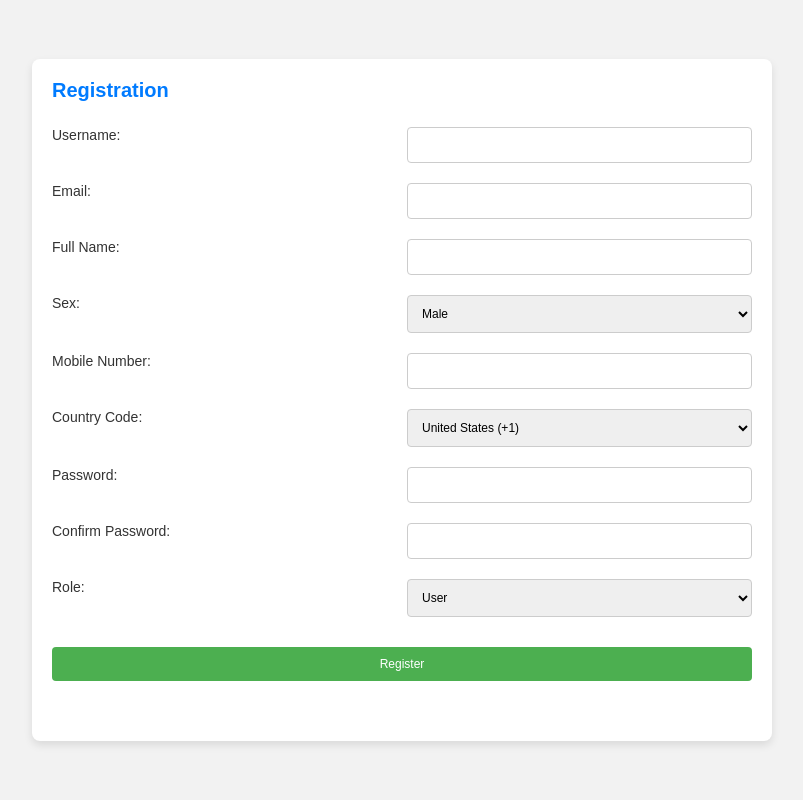
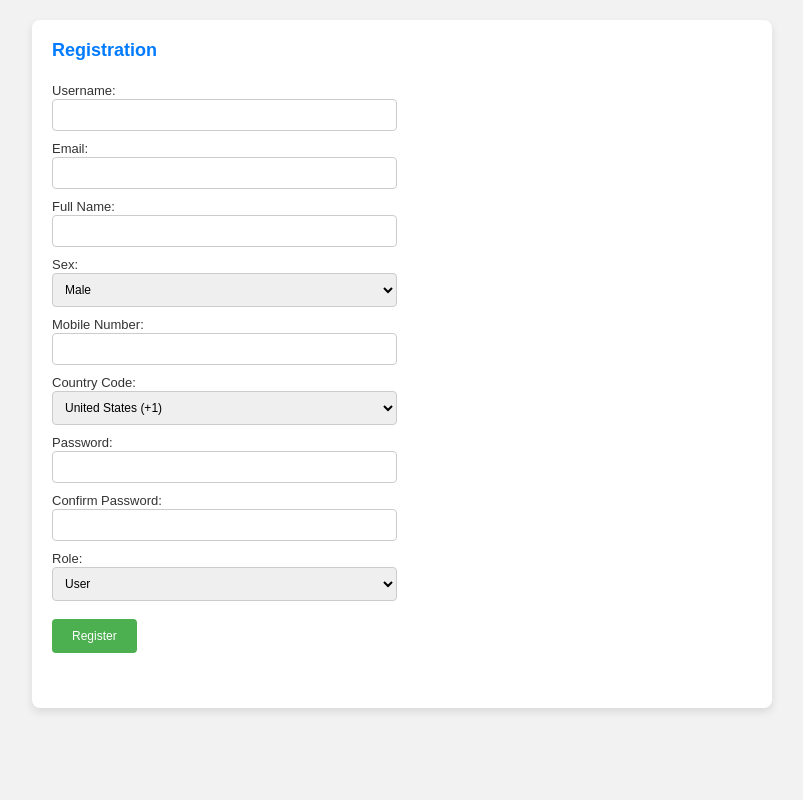
Before and after one commit to vidved123/MyLibrary, a Flask app: template templates/register.html in a window 1280 px wide. Shown: the whole page, without its empty margins (238-1041 px from the left). Run offline with Flask 3, Linux system fonts and the light colour scheme; the template is opened without the code that fills it, so the values that code supplies are empty.

Commit message:
Update register.html

```diff
--- a/templates/register.html
+++ b/templates/register.html
@@ -2,93 +2,12 @@
 <html lang="en">
 <head>
     <title>Registration</title>
-    <style>
-        body {
-            font-family: Arial, sans-serif;
-            background-color: #f2f2f2;
-            display: flex;
-            justify-content: center;
-            align-items: center;
-            height: 100vh;
-            margin: 0;
-            padding: 10px;
-            box-sizing: border-box;
-        }
-        .container {
-            background-color: #ffffff;
-            padding: 20px; /* Adjusted padding for better fit */
-            border-radius: 8px;
-            box-shadow: 0 4px 8px rgba(0, 0, 0, 0.1);
-            width: 100%;
-            max-width: 700px; /* Adjusted max-width */
-            text-align: left; /* Align text to the left */
-            display: grid; /* Use grid layout */
-            grid-template-columns: 1fr 1fr; /* Two columns for landscape form */
-            gap: 10px; /* Reduced space between fields */
-        }
-        h2 {
-            grid-column: span 2; /* Header spans both columns */
-            margin: 0 0 15px 0;
-            color: #007bff;
-            font-size: 20px; /* Adjusted font size */
-        }
-        label {
-            margin-bottom: 5px;
-            color: #333;
-            font-size: 14px; /* Adjusted font size */
-        }
-        input[type="text"],
-        input[type="password"],
-        input[type="email"],
-        input[type="tel"],
-        select {
-            padding: 10px; /* Adjusted padding for better fit */
-            margin-bottom: 10px;
-            border: 1px solid #ccc;
-            border-radius: 4px;
-            width: 100%; /* Full width in grid cells */
-            box-sizing: border-box;
-            font-size: 12px; /* Adjusted font size */
-        }
-        input[type="text"]:focus,
-        input[type="password"]:focus,
-        input[type="email"]:focus,
-        input[type="tel"]:focus,
-        select:focus {
-            border-color: #007bff;
-            outline: none;
-        }
-        input[type="submit"] {
-            padding: 10px 20px;
-            background-color: #4caf50;
-            color: white;
-            border: none;
-            border-radius: 4px;
-            cursor: pointer;
-            font-size: 12px; /* Adjusted font size */
-            margin-top: 10px;
-            transition: background-color 0.3s;
-            grid-column: span 2; /* Button spans both columns */
-        }
-        input[type="submit"]:hover {
-            background-color: #45a049;
-        }
-        ul#error-list, .flashes {
-            list-style-type: none;
-            padding: 0;
-            color: #dc3545;
-            font-size: 10px; /* Adjusted font size */
-            margin-top: 20px;
-            grid-column: span 2; /* Error messages span both columns */
-        }
-        ul#error-list li, .flashes li {
-            margin: 5px 0;
-        }
-    </style>
+    <link rel="stylesheet" href="{{ url_for('static', filename='css/Register.css') }}">
 </head>
 <body>
     <div class="container">
         <h2>Registration</h2>
+
         {% with messages = get_flashed_messages(with_categories=true) %}
           {% if messages %}
             <ul class="flashes">
@@ -98,6 +17,9 @@
             </ul>
           {% endif %}
         {% endwith %}
+
+        <!-- ✅ START OF FORM -->
+        <form method="POST" action="{{ url_for('register') }}">
             <label for="username">Username:</label>
             <input type="text" id="username" name="username" required>
 
@@ -122,7 +44,6 @@
                 <option value="CA">Canada (+1)</option>
                 <option value="GB">United Kingdom (+44)</option>
                 <option value="IND">India (+91)</option>
-            <!-- Add more country codes here -->
             </select>
 
             <label for="password">Password:</label>
@@ -138,6 +59,8 @@
             </select>
 
             <input type="submit" value="Register">
+        </form>
+        <!-- ✅ END OF FORM -->
 
         <ul id="error-list">
             {% with messages = get_flashed_messages() %}
```
Lines whose indentation alone changed are shown as unchanged.
